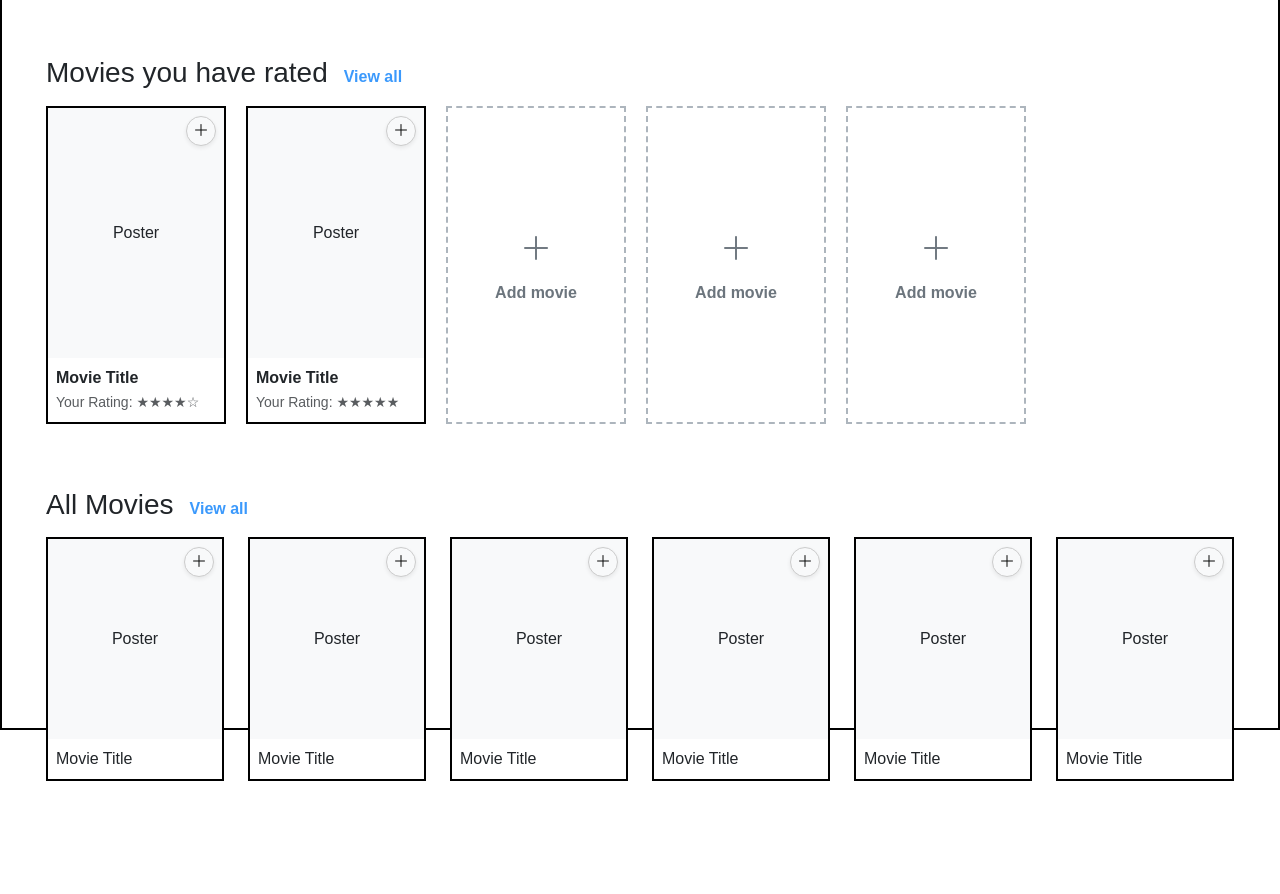
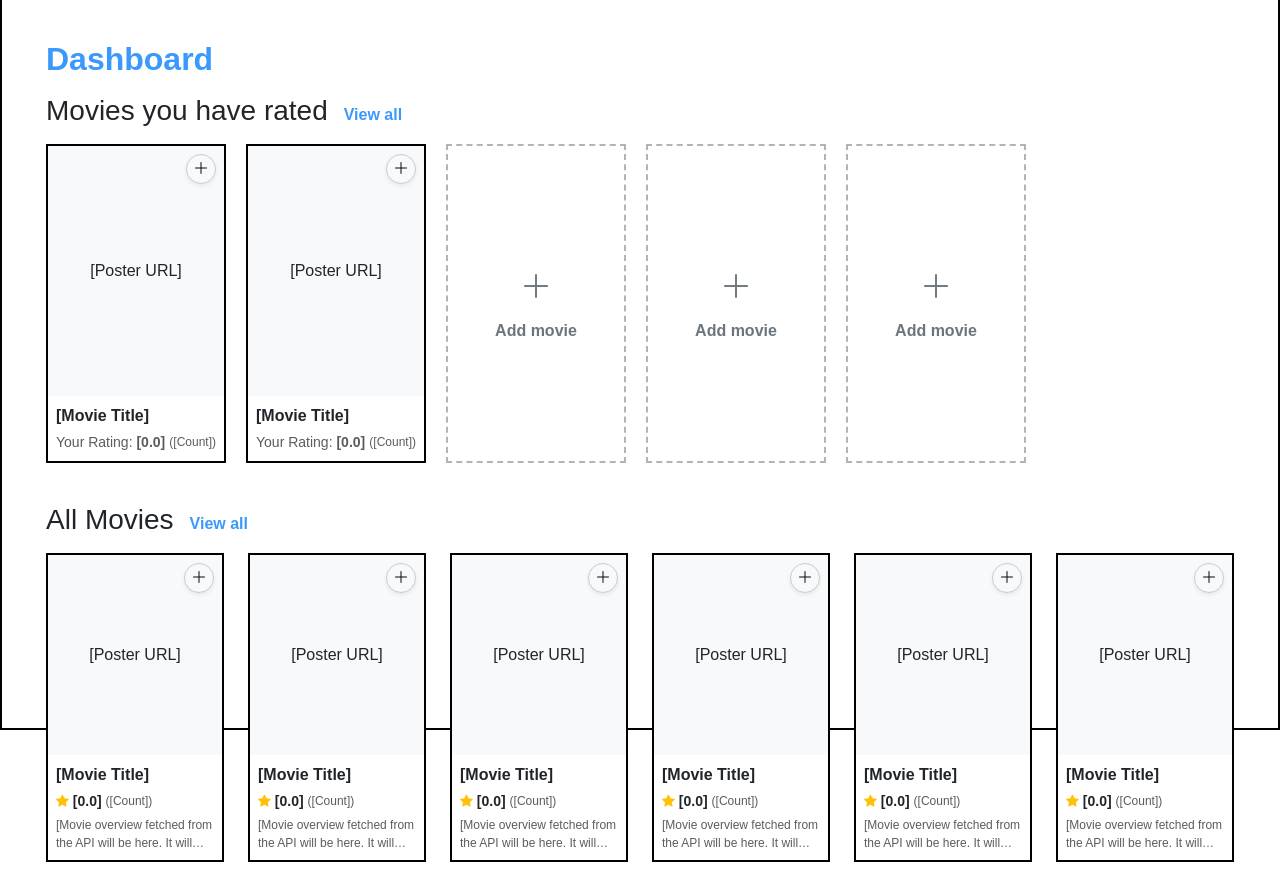
Before and after one commit to LukePalmer1/movie_master, a Django app: template templates/movie_app/dashboard.html in a window 1280 px wide. Shown: the part 70-964 px from the top of the page. Before the commit the page ends 851 px from the top, so only its background shows below. Run offline with Django 3.2, Linux system fonts and the light colour scheme; the template is opened without the code that fills it, so the values that code supplies are empty.

Commit message:
Improved layout and made placeholders for API information.

```diff
--- a/templates/movie_app/dashboard.html
+++ b/templates/movie_app/dashboard.html
@@ -1,10 +1,11 @@
 {% extends 'movie_app/base.html' %}
 
 {% block content %}
-<div class="container-fluid mt-4">
+<div class="container-fluid mt-2"> <div class="mb-3">
+        <h2 class="fw-bold mb-0" style="color: var(--primary-blue);">Dashboard</h2>
+    </div>
 
-    <div class="mb-5">
-        <div class="d-flex align-items-baseline mb-3">
+    <div class="mb-4"> <div class="d-flex align-items-baseline mb-3">
             <h3 class="mb-0 me-3">Movies you have rated</h3>
             <a href="#" class="text-decoration-none fw-bold" style="color: var(--primary-blue);">View all</a>
         </div>
@@ -13,27 +14,33 @@
 
             <div class="card rounded-0 flex-shrink-0" style="width: 180px; border: var(--wireframe-border);">
                 <div class="position-relative bg-light d-flex align-items-center justify-content-center" style="height: 250px;">
-                    <span>Poster</span>
+                    <span>[Poster URL]</span>
                     <button class="btn btn-light rounded-circle position-absolute shadow-sm d-flex align-items-center justify-content-center" style="top: 8px; right: 8px; width: 30px; height: 30px; border: 1px solid #ccc; padding: 0;">
                         <i class="bi bi-plus-lg"></i>
                     </button>
                 </div>
                 <div class="card-body p-2">
-                    <p class="mb-0 fw-bold text-truncate">Movie Title</p>
-                    <small class="text-muted">Your Rating: ★★★★☆</small>
+                    <p class="mb-0 fw-bold text-truncate">[Movie Title]</p>
+                    <div class="d-flex justify-content-between align-items-center mt-1">
+                        <small class="text-muted">Your Rating: <span class="fw-bold">[0.0]</span></small>
+                        <small class="text-muted" style="font-size: 0.75rem;">([Count])</small>
+                    </div>
                 </div>
             </div>
 
             <div class="card rounded-0 flex-shrink-0" style="width: 180px; border: var(--wireframe-border);">
                 <div class="position-relative bg-light d-flex align-items-center justify-content-center" style="height: 250px;">
-                    <span>Poster</span>
+                    <span>[Poster URL]</span>
                     <button class="btn btn-light rounded-circle position-absolute shadow-sm d-flex align-items-center justify-content-center" style="top: 8px; right: 8px; width: 30px; height: 30px; border: 1px solid #ccc; padding: 0;">
                         <i class="bi bi-plus-lg"></i>
                     </button>
                 </div>
                 <div class="card-body p-2">
-                    <p class="mb-0 fw-bold text-truncate">Movie Title</p>
-                    <small class="text-muted">Your Rating: ★★★★★</small>
+                    <p class="mb-0 fw-bold text-truncate">[Movie Title]</p>
+                    <div class="d-flex justify-content-between align-items-center mt-1">
+                        <small class="text-muted">Your Rating: <span class="fw-bold">[0.0]</span></small>
+                        <small class="text-muted" style="font-size: 0.75rem;">([Count])</small>
+                    </div>
                 </div>
             </div>
 
@@ -64,85 +71,133 @@
         <div class="row g-4">
 
             <div class="col-6 col-md-4 col-lg-2">
-                <div class="card rounded-0" style="border: var(--wireframe-border);">
+                <div class="card rounded-0 h-100" style="border: var(--wireframe-border);">
                     <div class="position-relative bg-light d-flex align-items-center justify-content-center" style="height: 200px;">
-                        <span>Poster</span>
+                        <span>[Poster URL]</span>
                         <button class="btn btn-light rounded-circle position-absolute shadow-sm d-flex align-items-center justify-content-center" style="top: 8px; right: 8px; width: 30px; height: 30px; border: 1px solid #ccc; padding: 0;">
                             <i class="bi bi-plus-lg"></i>
                         </button>
                     </div>
-                    <div class="card-body p-2">
-                        <p class="mb-0 text-truncate">Movie Title</p>
+                    <div class="card-body p-2 d-flex flex-column">
+                        <p class="mb-0 fw-bold text-truncate">[Movie Title]</p>
+                        <div class="d-flex align-items-center mt-1 mb-1">
+                            <i class="bi bi-star-fill text-warning me-1" style="font-size: 0.8rem;"></i>
+                            <small class="fw-bold me-1">[0.0]</small>
+                            <small class="text-muted" style="font-size: 0.75rem;">([Count])</small>
+                        </div>
+                        <p class="text-muted mb-0" style="font-size: 0.75rem; display: -webkit-box; -webkit-line-clamp: 2; -webkit-box-orient: vertical; overflow: hidden;">
+                            [Movie overview fetched from the API will be here. It will automatically be two lines to keep cards clean.]
+                        </p>
                     </div>
                 </div>
             </div>
 
             <div class="col-6 col-md-4 col-lg-2">
-                <div class="card rounded-0" style="border: var(--wireframe-border);">
+                <div class="card rounded-0 h-100" style="border: var(--wireframe-border);">
                     <div class="position-relative bg-light d-flex align-items-center justify-content-center" style="height: 200px;">
-                        <span>Poster</span>
+                        <span>[Poster URL]</span>
                         <button class="btn btn-light rounded-circle position-absolute shadow-sm d-flex align-items-center justify-content-center" style="top: 8px; right: 8px; width: 30px; height: 30px; border: 1px solid #ccc; padding: 0;">
                             <i class="bi bi-plus-lg"></i>
                         </button>
                     </div>
-                    <div class="card-body p-2">
-                        <p class="mb-0 text-truncate">Movie Title</p>
+                    <div class="card-body p-2 d-flex flex-column">
+                        <p class="mb-0 fw-bold text-truncate">[Movie Title]</p>
+                        <div class="d-flex align-items-center mt-1 mb-1">
+                            <i class="bi bi-star-fill text-warning me-1" style="font-size: 0.8rem;"></i>
+                            <small class="fw-bold me-1">[0.0]</small>
+                            <small class="text-muted" style="font-size: 0.75rem;">([Count])</small>
+                        </div>
+                        <p class="text-muted mb-0" style="font-size: 0.75rem; display: -webkit-box; -webkit-line-clamp: 2; -webkit-box-orient: vertical; overflow: hidden;">
+                            [Movie overview fetched from the API will be here. It will automatically be two lines to keep cards clean.]
+                        </p>
                     </div>
                 </div>
             </div>
 
             <div class="col-6 col-md-4 col-lg-2">
-                <div class="card rounded-0" style="border: var(--wireframe-border);">
+                <div class="card rounded-0 h-100" style="border: var(--wireframe-border);">
                     <div class="position-relative bg-light d-flex align-items-center justify-content-center" style="height: 200px;">
-                        <span>Poster</span>
+                        <span>[Poster URL]</span>
                         <button class="btn btn-light rounded-circle position-absolute shadow-sm d-flex align-items-center justify-content-center" style="top: 8px; right: 8px; width: 30px; height: 30px; border: 1px solid #ccc; padding: 0;">
                             <i class="bi bi-plus-lg"></i>
                         </button>
                     </div>
-                    <div class="card-body p-2">
-                        <p class="mb-0 text-truncate">Movie Title</p>
+                    <div class="card-body p-2 d-flex flex-column">
+                        <p class="mb-0 fw-bold text-truncate">[Movie Title]</p>
+                        <div class="d-flex align-items-center mt-1 mb-1">
+                            <i class="bi bi-star-fill text-warning me-1" style="font-size: 0.8rem;"></i>
+                            <small class="fw-bold me-1">[0.0]</small>
+                            <small class="text-muted" style="font-size: 0.75rem;">([Count])</small>
+                        </div>
+                        <p class="text-muted mb-0" style="font-size: 0.75rem; display: -webkit-box; -webkit-line-clamp: 2; -webkit-box-orient: vertical; overflow: hidden;">
+                            [Movie overview fetched from the API will be here. It will automatically be two lines to keep cards clean.]
+                        </p>
                     </div>
                 </div>
             </div>
 
             <div class="col-6 col-md-4 col-lg-2">
-                <div class="card rounded-0" style="border: var(--wireframe-border);">
+                <div class="card rounded-0 h-100" style="border: var(--wireframe-border);">
                     <div class="position-relative bg-light d-flex align-items-center justify-content-center" style="height: 200px;">
-                        <span>Poster</span>
+                        <span>[Poster URL]</span>
                         <button class="btn btn-light rounded-circle position-absolute shadow-sm d-flex align-items-center justify-content-center" style="top: 8px; right: 8px; width: 30px; height: 30px; border: 1px solid #ccc; padding: 0;">
                             <i class="bi bi-plus-lg"></i>
                         </button>
                     </div>
-                    <div class="card-body p-2">
-                        <p class="mb-0 text-truncate">Movie Title</p>
+                    <div class="card-body p-2 d-flex flex-column">
+                        <p class="mb-0 fw-bold text-truncate">[Movie Title]</p>
+                        <div class="d-flex align-items-center mt-1 mb-1">
+                            <i class="bi bi-star-fill text-warning me-1" style="font-size: 0.8rem;"></i>
+                            <small class="fw-bold me-1">[0.0]</small>
+                            <small class="text-muted" style="font-size: 0.75rem;">([Count])</small>
+                        </div>
+                        <p class="text-muted mb-0" style="font-size: 0.75rem; display: -webkit-box; -webkit-line-clamp: 2; -webkit-box-orient: vertical; overflow: hidden;">
+                            [Movie overview fetched from the API will be here. It will automatically be two lines to keep cards clean.]
+                        </p>
                     </div>
                 </div>
             </div>
 
             <div class="col-6 col-md-4 col-lg-2">
-                <div class="card rounded-0" style="border: var(--wireframe-border);">
+                <div class="card rounded-0 h-100" style="border: var(--wireframe-border);">
                     <div class="position-relative bg-light d-flex align-items-center justify-content-center" style="height: 200px;">
-                        <span>Poster</span>
+                        <span>[Poster URL]</span>
                         <button class="btn btn-light rounded-circle position-absolute shadow-sm d-flex align-items-center justify-content-center" style="top: 8px; right: 8px; width: 30px; height: 30px; border: 1px solid #ccc; padding: 0;">
                             <i class="bi bi-plus-lg"></i>
                         </button>
                     </div>
-                    <div class="card-body p-2">
-                        <p class="mb-0 text-truncate">Movie Title</p>
+                    <div class="card-body p-2 d-flex flex-column">
+                        <p class="mb-0 fw-bold text-truncate">[Movie Title]</p>
+                        <div class="d-flex align-items-center mt-1 mb-1">
+                            <i class="bi bi-star-fill text-warning me-1" style="font-size: 0.8rem;"></i>
+                            <small class="fw-bold me-1">[0.0]</small>
+                            <small class="text-muted" style="font-size: 0.75rem;">([Count])</small>
+                        </div>
+                        <p class="text-muted mb-0" style="font-size: 0.75rem; display: -webkit-box; -webkit-line-clamp: 2; -webkit-box-orient: vertical; overflow: hidden;">
+                            [Movie overview fetched from the API will be here. It will automatically be two lines to keep cards clean.]
+                        </p>
                     </div>
                 </div>
             </div>
 
             <div class="col-6 col-md-4 col-lg-2">
-                <div class="card rounded-0" style="border: var(--wireframe-border);">
+                <div class="card rounded-0 h-100" style="border: var(--wireframe-border);">
                     <div class="position-relative bg-light d-flex align-items-center justify-content-center" style="height: 200px;">
-                        <span>Poster</span>
+                        <span>[Poster URL]</span>
                         <button class="btn btn-light rounded-circle position-absolute shadow-sm d-flex align-items-center justify-content-center" style="top: 8px; right: 8px; width: 30px; height: 30px; border: 1px solid #ccc; padding: 0;">
                             <i class="bi bi-plus-lg"></i>
                         </button>
                     </div>
-                    <div class="card-body p-2">
-                        <p class="mb-0 text-truncate">Movie Title</p>
+                    <div class="card-body p-2 d-flex flex-column">
+                        <p class="mb-0 fw-bold text-truncate">[Movie Title]</p>
+                        <div class="d-flex align-items-center mt-1 mb-1">
+                            <i class="bi bi-star-fill text-warning me-1" style="font-size: 0.8rem;"></i>
+                            <small class="fw-bold me-1">[0.0]</small>
+                            <small class="text-muted" style="font-size: 0.75rem;">([Count])</small>
+                        </div>
+                        <p class="text-muted mb-0" style="font-size: 0.75rem; display: -webkit-box; -webkit-line-clamp: 2; -webkit-box-orient: vertical; overflow: hidden;">
+                            [Movie overview fetched from the API will be here. It will automatically be two lines to keep cards clean.]
+                        </p>
                     </div>
                 </div>
             </div>
```
